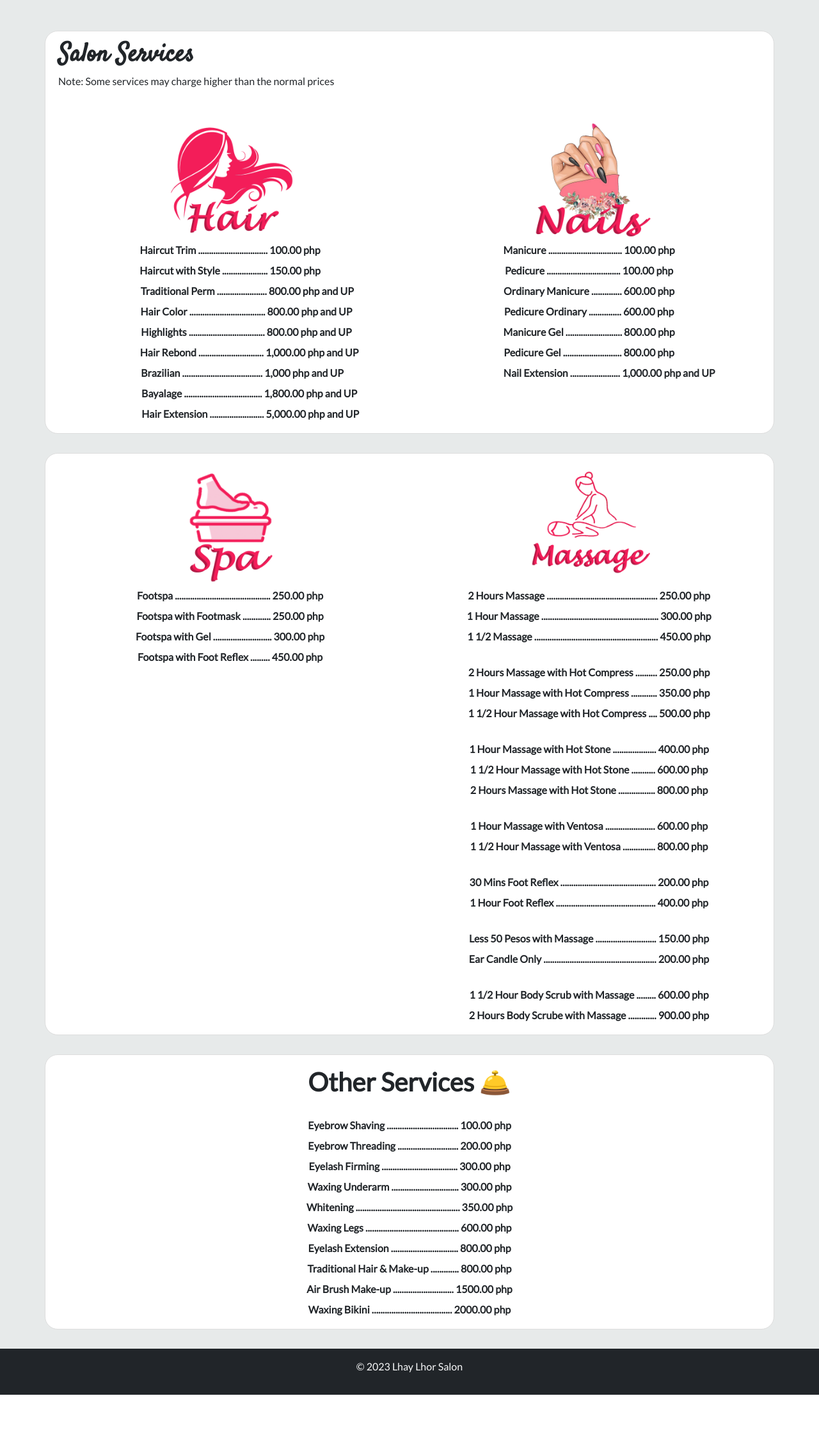
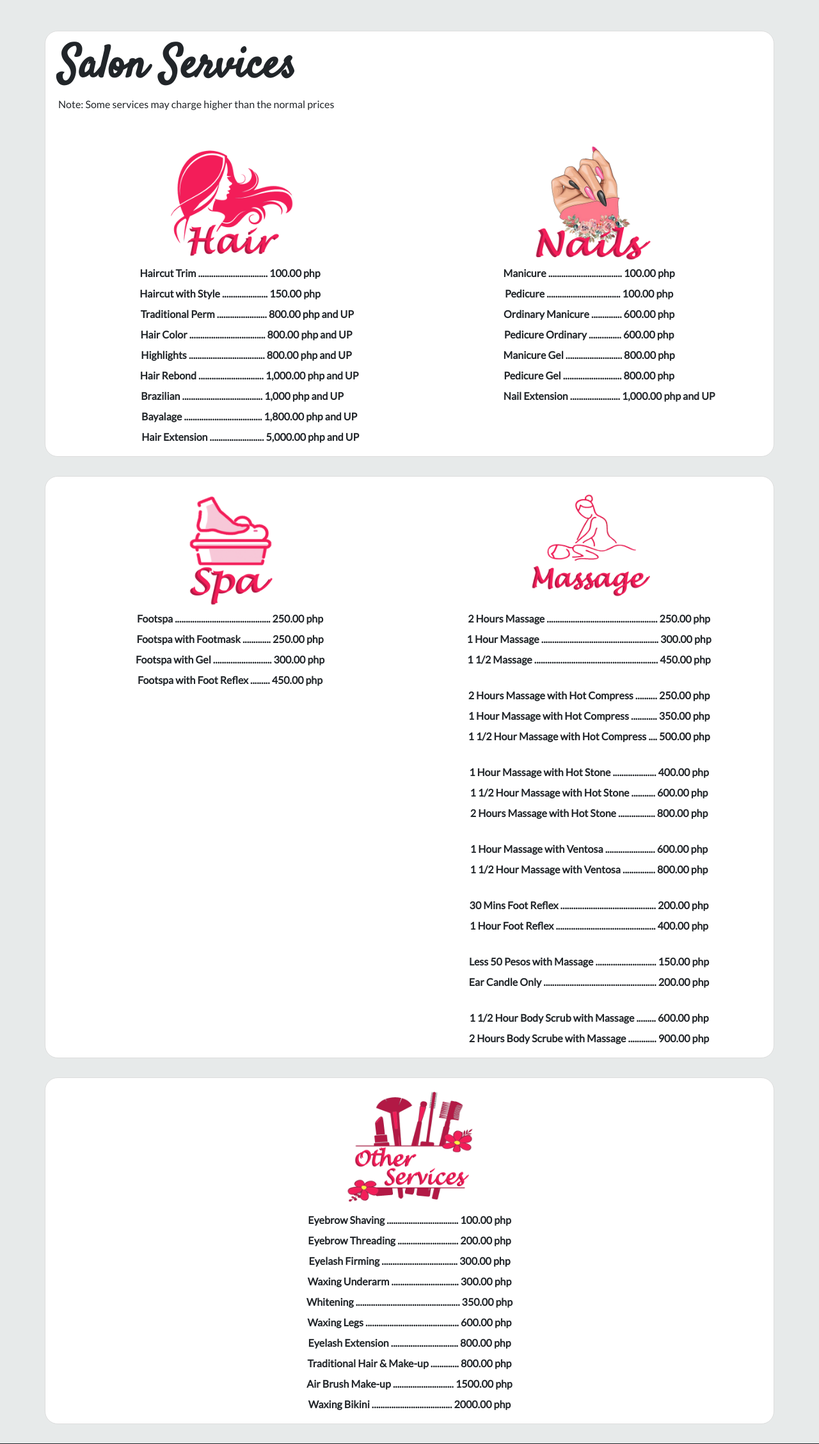
Before and after one commit to JaysonFormat/Flask_Website, a Flask app: page /service/ in a window 1280 px wide. Shown: the part 120-2377 px from the top of the page at 64% size. Before the commit the page ends 2300 px from the top, so only its background shows below. Run offline with Flask 3, Linux system fonts and the light colour scheme; some libraries are stand-ins or nearby versions.

Commit message:
final revision

```diff
--- a/project/templates/FAQ.html
+++ b/project/templates/FAQ.html
@@ -3,7 +3,7 @@
 
 <div class="content-section container-md mt-5" >
 	<h1 class="#">
-		<strong>Frequently Asked Questions &#x1F64B </strong>
+		<strong style="font-family: 'Satisfy', cursive;" >Frequently Asked Questions &#x1F64B </strong>
 	</h1>
 	<br>
 	<p class="fs-5">
--- a/project/templates/service.html
+++ b/project/templates/service.html
@@ -5,7 +5,7 @@
 <div class="position-relative">
   <div class="min-vh-50">
     <div class="content-section container-md mt-5">
-      <h1 class="my-1 fw-bold" style="font-family: 'Satisfy', cursive;" >Salon Services</h1>
+      <h1 class="my-1 fw-bold" style="font-family: 'Satisfy', cursive; font-size: 70px; ">Salon Services</h1>
       <p>Note: Some services may charge higher than the normal prices</p>
       <br>
 
@@ -97,7 +97,7 @@
 
     <div class="row">
         <div class="col text-center ">
-          <h1 class="my-2 fw-bold">Other Services 🛎️ </h1>
+          <img src="{{ url_for('static', filename='Other_services.png' ) }}" style="width:200px;height:200px;" >
           <br>
           <p class="mb-2"><strong>Eyebrow Shaving&nbsp;.................................&nbsp;100.00 php</strong></p>
           <p class="mb-2"><strong>Eyebrow Threading&nbsp;............................&nbsp;200.00 php</strong></p>
```
Also changed, not shown: project/static/Other_services.png (added).
